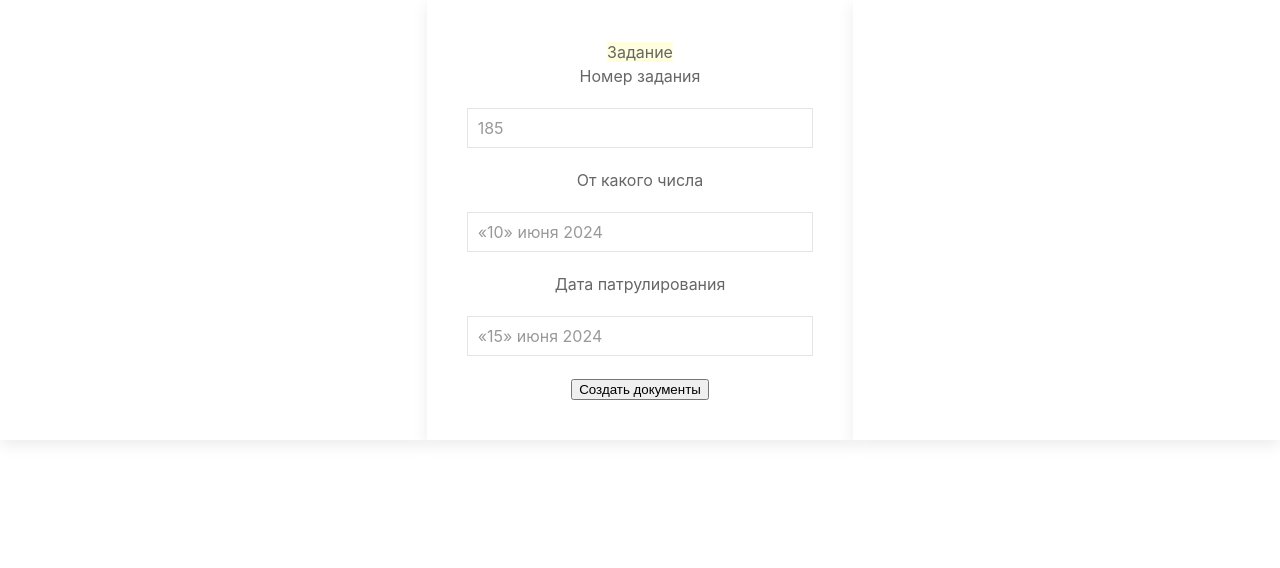
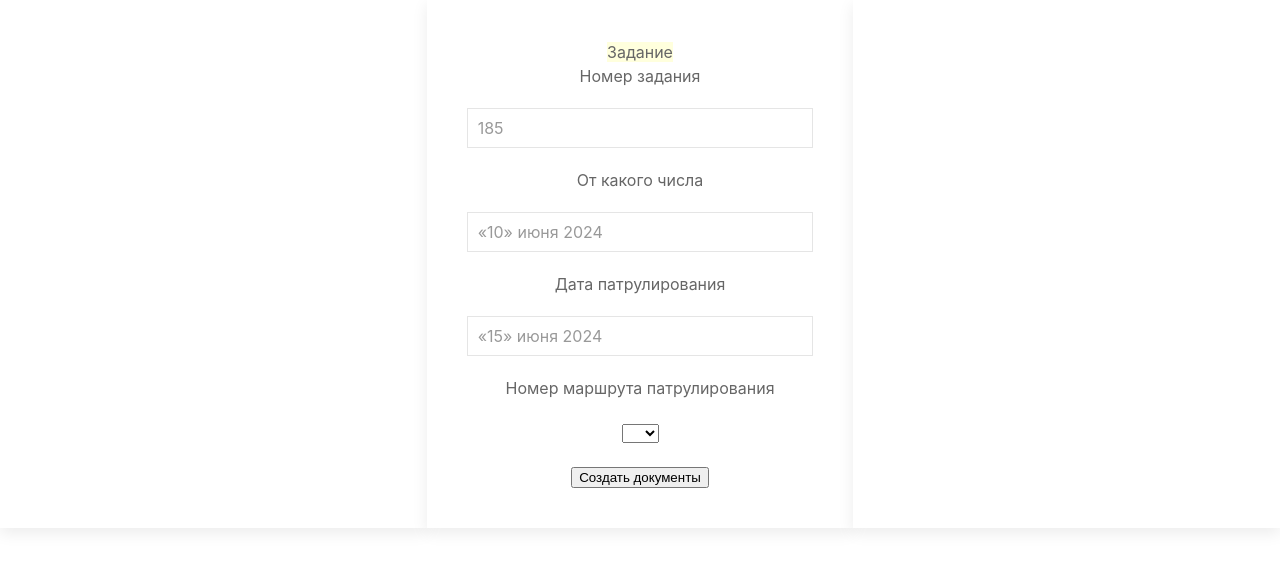
Before and after one commit to mianger22/glodocsy_core, a React (Create React App) app: page / in a window 1280 px wide. Shown: the top 568 px of the page. Built offline with nearby package versions, Linux system fonts and the light colour scheme.

Commit message:
added field Patrol_route_number

```diff
--- a/src/Products/document_generator/Document_generator.jsx
+++ b/src/Products/document_generator/Document_generator.jsx
@@ -86,7 +86,45 @@ const Document_generator = () => (
                 </div>
                 {errors.Patrol_date && touched.Patrol_date && errors.Patrol_date}
             </div>
+            <div className="mb-4">
+                <label className="input-label" for="Patrol_route_number" style={{color: "rgb(167, 150, 0);"}}>Номер маршрута патрулирования</label>
 
+                <div className="uk-margin">
+                    <select id="Patrol_route_number" name="Patrol_route_number">
+                        <option disabled selected>
+
+                        </option>
+                        <option value='70,1'>
+                            70
+                        </option>
+                        <option value='71,2'>
+                            71
+                        </option>
+                        <option value='72,3'>
+                            72
+                        </option>
+                        <option value='73,4'>
+                            73
+                        </option>
+                        <option value='74,5'>
+                            74
+                        </option>
+                        <option value='75,6'>
+                            75
+                        </option>
+                        <option value='76,7'>
+                            76
+                        </option>
+                        <option value='77,8'>
+                            77
+                        </option>
+                        <option value='78,9'>
+                            78
+                        </option>
+                    </select>
+                </div>
+                {errors.Patrol_route_number && touched.Patrol_route_number && errors.Patrol_route_number}
+            </div>
 
             <button type="submit" disabled={isSubmitting}>
                 Создать документы
```
